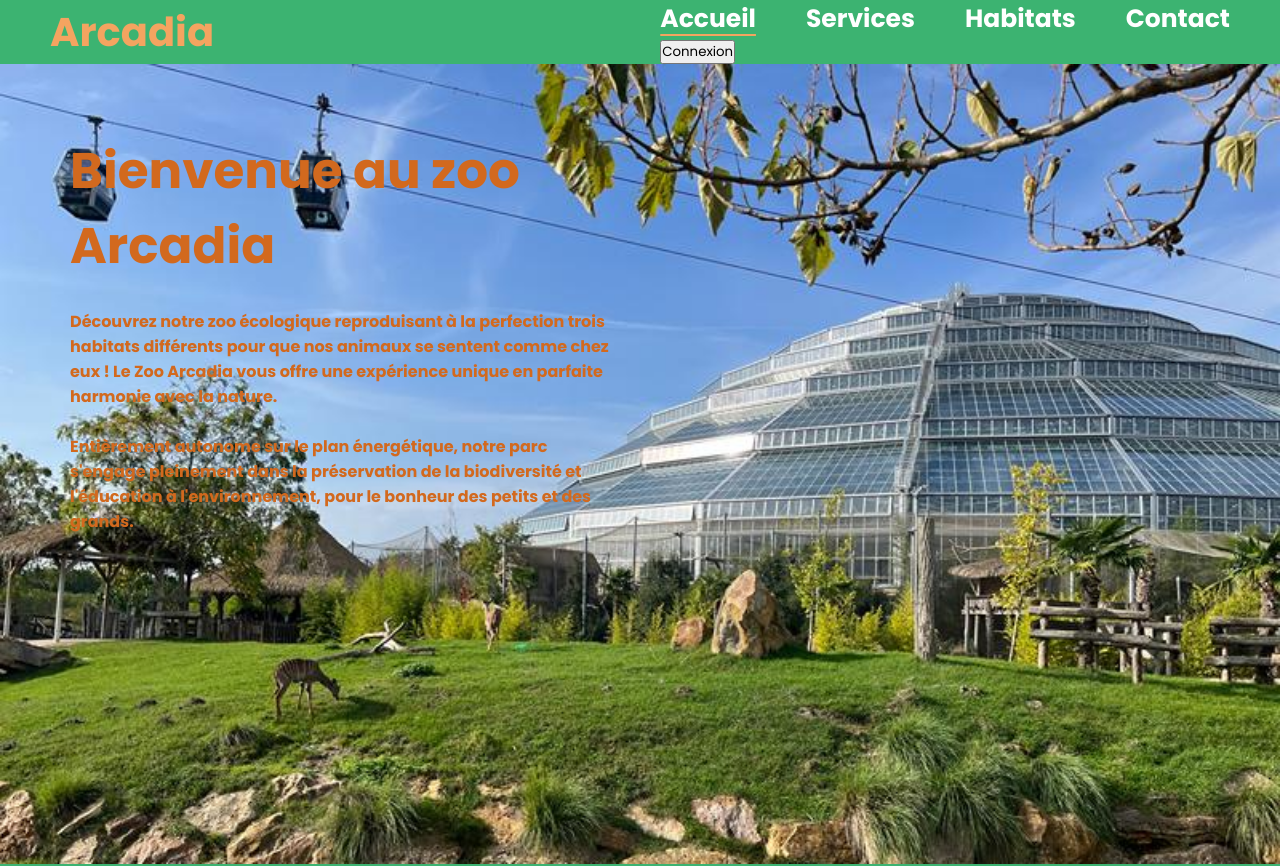
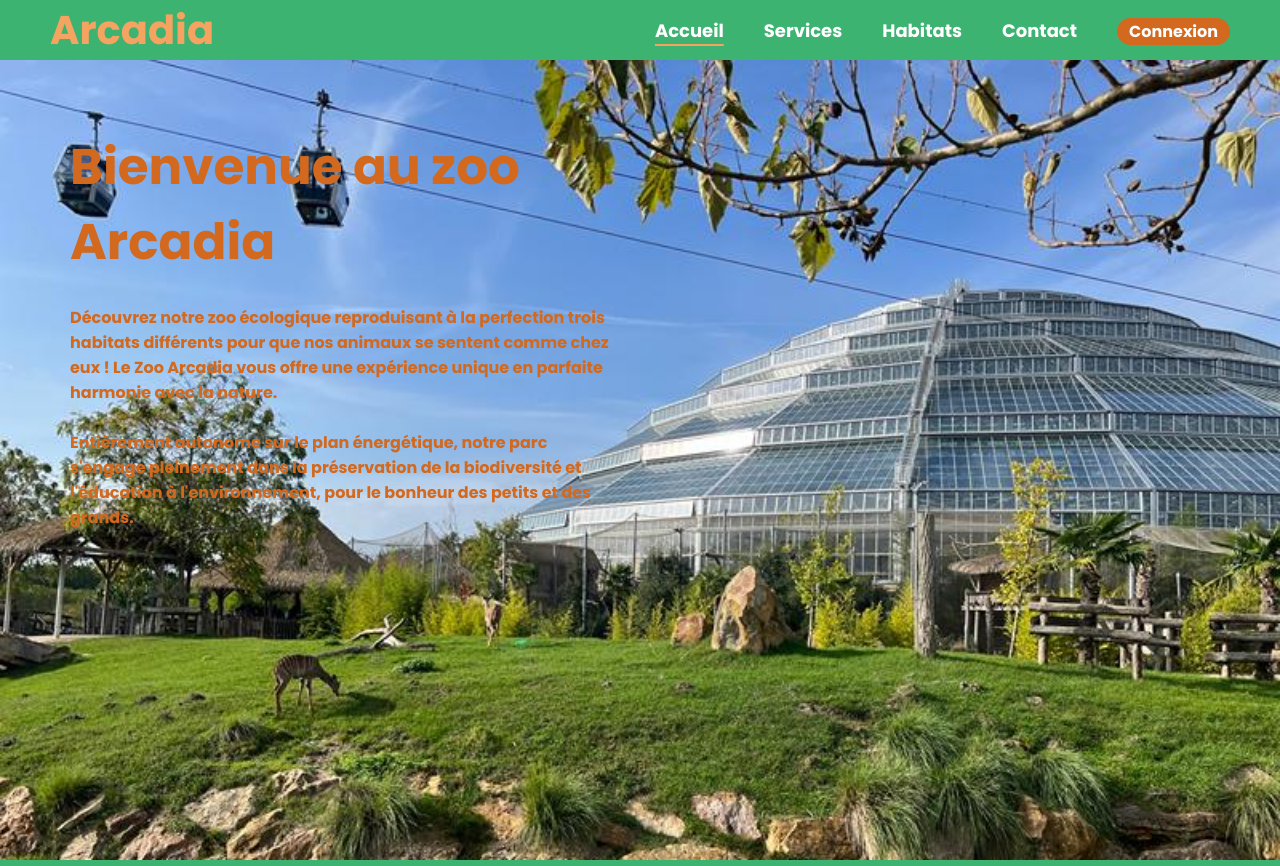
Before and after one commit to AnthonyFerreira91/Arcadia, a React (Vite) app: page / in a window 1280 px wide. Shown: the top 866 px of the page. Built offline with nearby package versions, Linux system fonts and the light colour scheme.

Commit message:
✨ US2 : Create <Button/> component reusable.

```diff
--- /dev/null
+++ b/src/components/reusable/Button.tsx
@@ -0,0 +1,19 @@
+import { ReactNode } from "react";
+import styled from "styled-components";
+import { theme } from "../../theme/Theme";
+
+export default function Button({ children }: { children: ReactNode }) {
+  return <ButtonStyled>{children}</ButtonStyled>;
+}
+
+const ButtonStyled = styled.button`
+  background: ${theme.colors.important};
+  color: ${theme.colors.white};
+  height: 2.7rem;
+  margin-top: 0.2rem;
+  padding: 0 1.2rem;
+  border: none;
+  border-radius: 2rem;
+  font-weight: 700;
+  cursor: pointer;
+`;
--- a/src/components/ui/navbar/Navbar.tsx
+++ b/src/components/ui/navbar/Navbar.tsx
@@ -1,32 +1,39 @@
 import styled from "styled-components";
 import CustomLinkNav from "./CustomLinkNav";
+import Button from "../../reusable/Button";
 
 export default function Navbar() {
   return (
     <NavbarStyled>
       <ul className="nav_ul">
         <CustomLinkNav to="/">
-          <h3>Accueil</h3>
+          <h4>Accueil</h4>
         </CustomLinkNav>
         <CustomLinkNav to="/services">
-          <h3>Services</h3>
+          <h4>Services</h4>
         </CustomLinkNav>
         <CustomLinkNav to="/habitats">
-          <h3>Habitats</h3>
+          <h4>Habitats</h4>
         </CustomLinkNav>
         <CustomLinkNav to="/contact">
-          <h3>Contact</h3>
+          <h4>Contact</h4>
         </CustomLinkNav>
       </ul>
-      <button>Connexion</button>
+      <Button>
+        <h5>Connexion</h5>
+      </Button>
     </NavbarStyled>
   );
 }
 
 const NavbarStyled = styled.nav`
+  display: flex;
+  align-items: center;
+  gap: 4rem;
+
   ul {
     display: flex;
-    gap: 5rem;
+    gap: 4rem;
     list-style: none;
   }
 `;
--- a/src/index.css
+++ b/src/index.css
@@ -28,3 +28,7 @@ h3 {
 h4 {
   font-size: 1.8rem;
 }
+
+h5 {
+  font-size: 1.6rem;
+}
```
